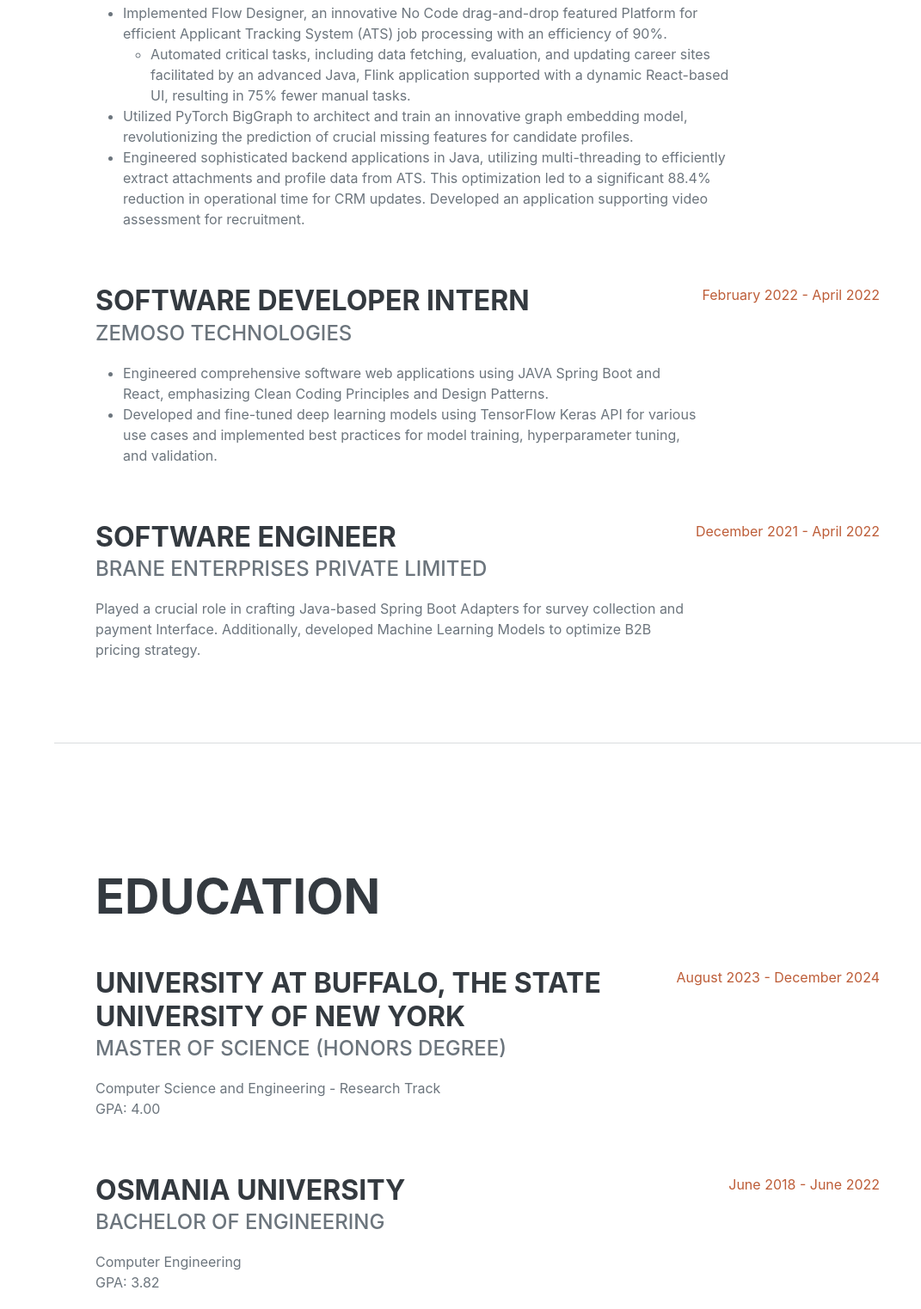
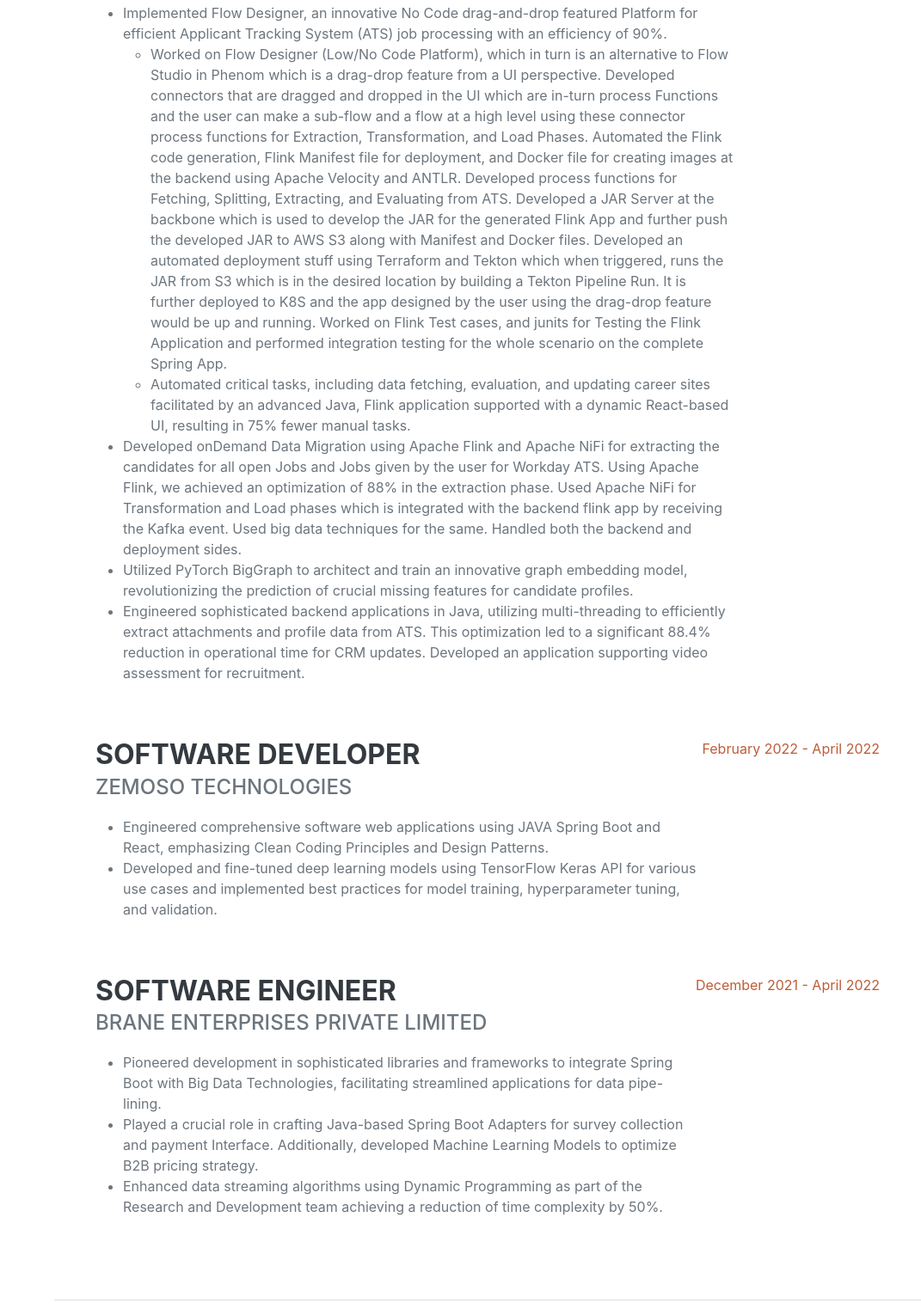
Before and after one commit to vamshikrishnakyatham/personal-portfolio, a plain HTML site: page index.html in a window 1280 px wide. Shown: the part 1692-3215 px from the top of the page at 86% size, without its empty margins (209-1280 px from the left). Drawn offline with nearby package versions, Linux system fonts and the light colour scheme; a web font is replaced by a local one.

Commit message:
Description brief

```diff
--- a/index.html
+++ b/index.html
@@ -91,8 +91,12 @@
                             <ul>
                                 <li>Implemented Flow Designer, an innovative No Code drag-and-drop featured Platform for efficient Applicant Tracking System (ATS) job processing with an efficiency of 90%.</li>
                                 <ul>
+                                    <li>Worked on Flow Designer (Low/No Code Platform), which in turn is an alternative to Flow Studio in Phenom which is a drag-drop feature from a UI perspective. Developed connectors that are dragged and dropped in the UI which are in-turn process Functions and the user can make a sub-flow and a flow at a high level using these connector process functions for Extraction, Transformation, and Load Phases. Automated the Flink code generation, Flink Manifest file for deployment, and Docker file for creating images at the backend using Apache Velocity and ANTLR. Developed process functions for Fetching, Splitting, Extracting, and Evaluating from ATS. Developed a JAR Server at the backbone which is used to develop the JAR for the generated Flink App and further push the developed JAR to AWS S3 along with Manifest and Docker files. Developed an automated deployment stuff using Terraform and Tekton which when triggered, runs the JAR from S3 which is in the desired location by building a Tekton Pipeline Run. It is further deployed to K8S and the app designed by the user using the drag-drop feature would be up and running. Worked on Flink Test cases, and junits for Testing the Flink Application and performed integration testing for the whole scenario on the complete Spring App.</li>
+                                </ul>
+                                <ul>
                                     <li>Automated critical tasks, including data fetching, evaluation, and updating career sites facilitated by an advanced Java, Flink application supported with a dynamic React-based UI, resulting in 75% fewer manual tasks.</li>
                                 </ul>
+                                <li>Developed onDemand Data Migration using Apache Flink and Apache NiFi for extracting the candidates for all open Jobs and Jobs given by the user for Workday ATS. Using Apache Flink, we achieved an optimization of 88% in the extraction phase. Used Apache NiFi for Transformation and Load phases which is integrated with the backend flink app by receiving the Kafka event. Used big data techniques for the same. Handled both the backend and deployment sides.</li>
                                 <li>Utilized PyTorch BigGraph to architect and train an innovative graph embedding model, revolutionizing the prediction of crucial missing features for candidate profiles.</li>
                                 <li>Engineered sophisticated backend applications in Java, utilizing multi-threading to efficiently extract attachments and profile data from ATS. This optimization led to a significant 88.4% reduction in operational time for CRM updates. Developed an application supporting video assessment for recruitment.</li>
                             </ul>
@@ -101,7 +105,7 @@
                     </div>
                     <div class="d-flex flex-column flex-md-row justify-content-between mb-5">
                         <div class="flex-grow-1">
-                            <h3 class="mb-0">Software Developer Intern</h3>
+                            <h3 class="mb-0">Software Developer</h3>
                             <div class="subheading mb-3">Zemoso Technologies</div>
                             <ul>
                                 <li>Engineered comprehensive software web applications using JAVA Spring Boot and React, emphasizing Clean Coding Principles and Design Patterns.</li>
@@ -114,7 +118,11 @@
                         <div class="flex-grow-1">
                             <h3 class="mb-0">Software Engineer</h3>
                             <div class="subheading mb-3">Brane Enterprises Private Limited</div>
-                            <p>Played a crucial role in crafting Java-based Spring Boot Adapters for survey collection and payment Interface. Additionally, developed Machine Learning Models to optimize B2B pricing strategy.</p>
+                            <ul>
+                                <li>Pioneered development in sophisticated libraries and frameworks to integrate Spring Boot with Big Data Technologies, facilitating streamlined applications for data pipe-lining.</li>
+                                <li>Played a crucial role in crafting Java-based Spring Boot Adapters for survey collection and payment Interface. Additionally, developed Machine Learning Models to optimize B2B pricing strategy.</li>
+                                <li>Enhanced data streaming algorithms using Dynamic Programming as part of the Research and Development team achieving a reduction of time complexity by 50%.</li>
+                            </ul>
                         </div>
                         <div class="flex-shrink-0"><span class="text-primary">December 2021 - April 2022</span></div>
                     </div>
```
